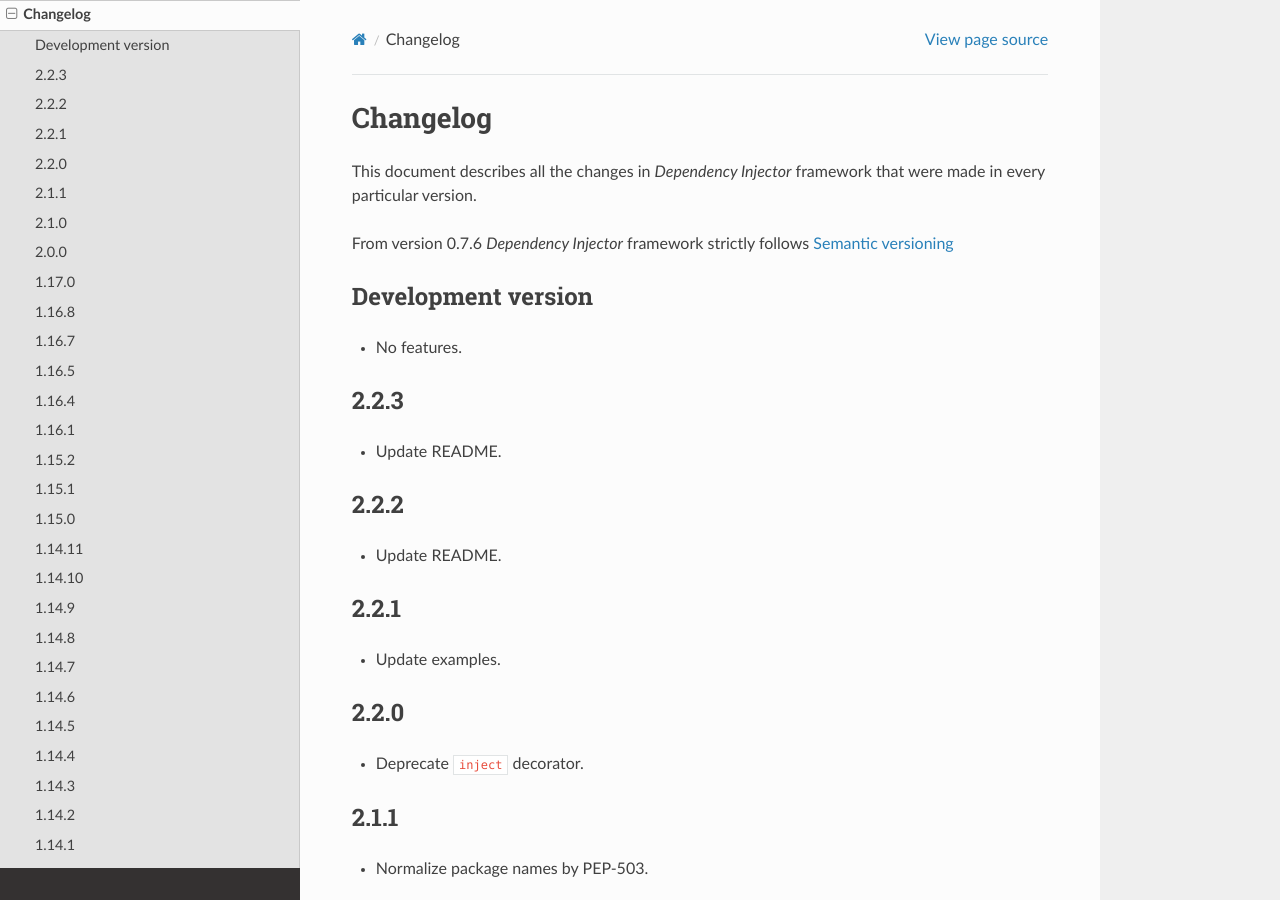
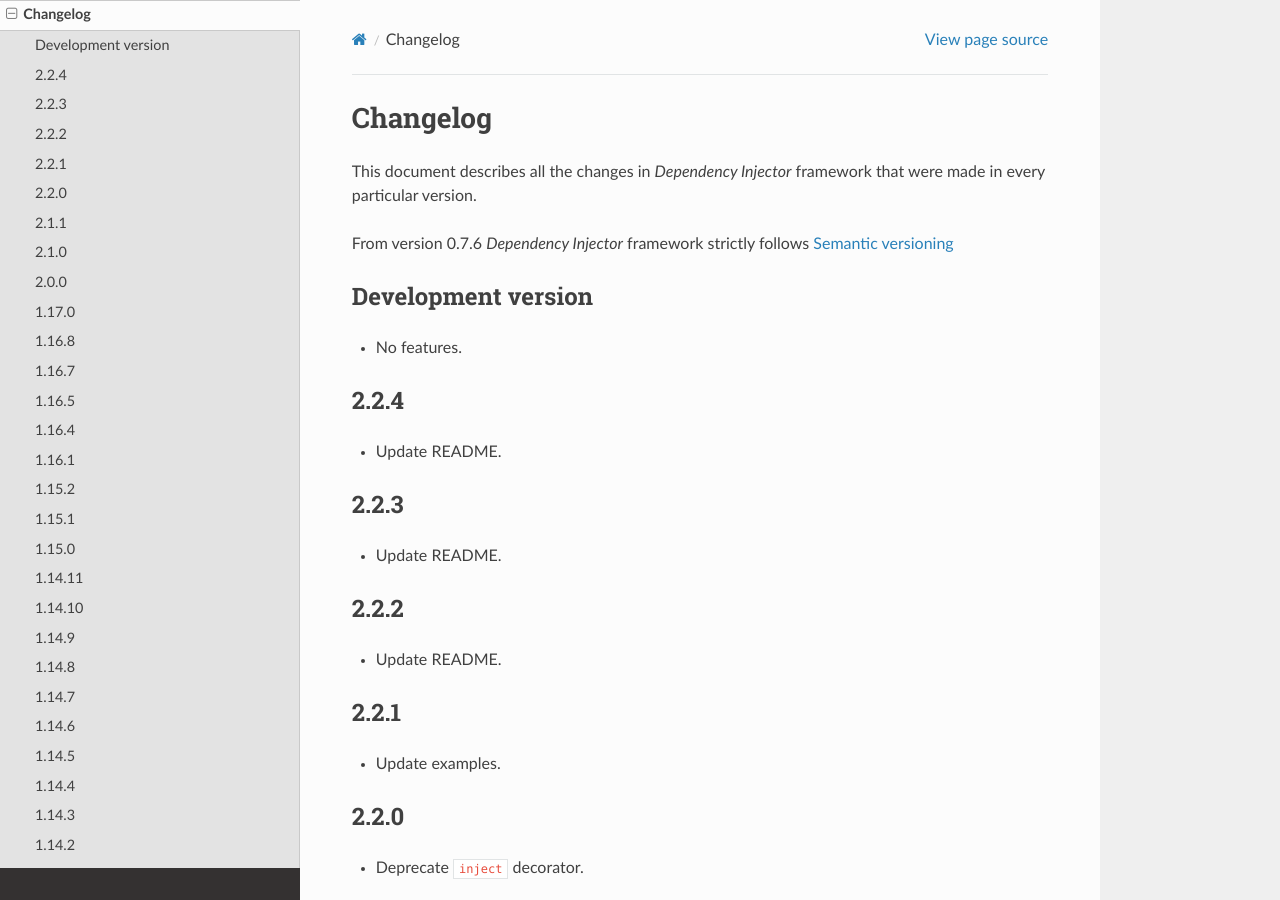
Before and after one commit to ets-labs/python-dependency-injector, a Sphinx documentation site: the page built from docs/main/changelog.rst, in a window 1280 px wide and 900 px high. Built offline with Sphinx 7.4.7 and the Read the Docs theme 2.0.0, drawn with Linux system fonts in a browser that asks for light colours.

Commit message:
Increase version to 2.2.4

```diff
--- a/dependency_injector/__init__.py
+++ b/dependency_injector/__init__.py
@@ -1,6 +1,6 @@
 """Dependency injector top-level package."""
 
-VERSION = '2.2.3'
+VERSION = '2.2.4'
 """Version number that follows semantic versioning.
 
 :type: str
--- a/docs/main/changelog.rst
+++ b/docs/main/changelog.rst
@@ -10,6 +10,10 @@ follows `Semantic versioning`_
 Development version
 -------------------
 - No features.
+
+2.2.4
+-----
+- Update README.
 
 2.2.3
 -----
```
